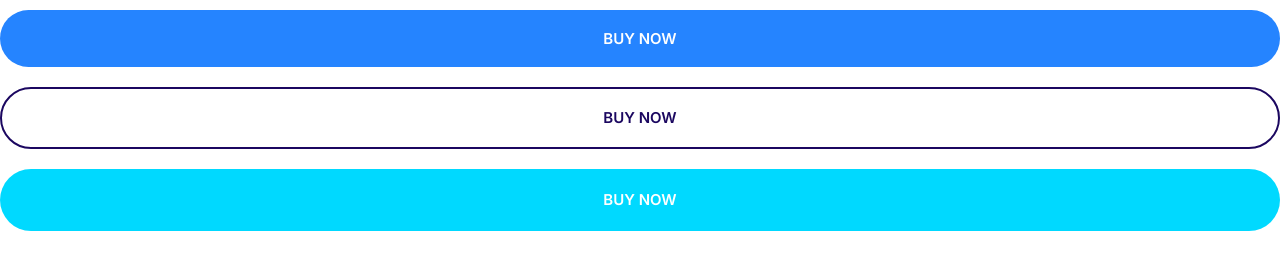
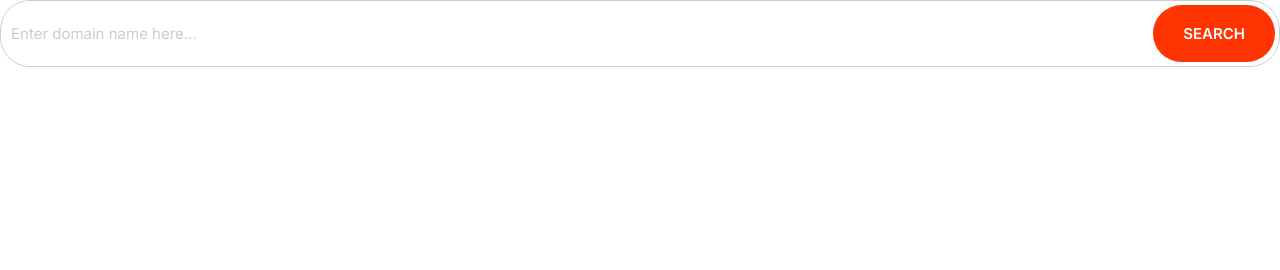
Before and after one commit to DelwoA/MoshifyCloudHosting, a plain HTML site: page index.html in a window 1280 px wide. Drawn offline with Linux system fonts and the light colour scheme.

Commit message:
Build the input components

```diff
--- a/css/styles.css
+++ b/css/styles.css
@@ -2,8 +2,10 @@
   --color-primary: #2584ff;
   --color-secondary: #00d9ff;
   --color-accent: #ff3400;
-  --colour-headings: #1b0760;
-  --colour-body: #918ca4;
+  --color-headings: #1b0760;
+  --color-body: #918ca4;
+  --color-border: #ccc;
+  --border-radius: 30px;
 }
 
 *,
@@ -20,7 +22,7 @@ html {
 
 body {
   font-family: Inter, Arial, Helvetica, sans-serif;
-  color: var(--colour-body);
+  color: var(--color-body);
   font-size: 2.4rem;
   line-height: 1.5;
 }
@@ -28,7 +30,7 @@ body {
 h1,
 h2,
 h3 {
-  color: var(--colour-headings);
+  color: var(--color-headings);
   margin-bottom: 1rem;
 }
 
@@ -132,7 +134,7 @@ a {
 .list {
   list-style: none;
   padding-left: 0;
-  color: var(--colour-headings);
+  color: var(--color-headings);
 }
 
 .list--inline .list__item {
@@ -218,14 +220,14 @@ a {
 }
 
 .btn--outline {
-  border: 2px solid var(--colour-headings);
-  color: var(--colour-headings);
+  border: 2px solid var(--color-headings);
+  color: var(--color-headings);
   background: transparent;
 }
 
 .btn--outline:hover {
   color: #fff;
-  background: var(--colour-headings);
+  background: var(--color-headings);
 }
 
 .btn--block {
@@ -238,3 +240,39 @@ a {
     font-size: 1.5rem;
   }
 }
+
+/* Inputs */
+.input {
+  border-radius: var(--border-radius);
+  border: 1px solid var(--color-border);
+  color: var(--color-headings);
+  font-size: 2rem;
+  outline: 0;
+  padding: 1.5rem 3.5rem;
+}
+
+::placeholder {
+  color: #cdcbd7;
+}
+
+.input-group {
+  border: 1px solid var(--color-border);
+  border-radius: var(--border-radius);
+  display: flex;
+}
+
+.input-group .input {
+  border: 0;
+  flex-grow: 1;
+  padding: 1.5rem 1rem;
+}
+
+.input-group .btn {
+  margin: 4px;
+}
+
+@media screen and (min-width: 1024px) {
+  .input {
+    font-size: 1.5rem;
+  }
+}
--- a/index.html
+++ b/index.html
@@ -14,8 +14,13 @@
     <link rel="stylesheet" href="css/styles.css" />
   </head>
   <body>
-    <button class="btn btn--primary btn--block">Buy Now</button>
-    <button class="btn btn--outline btn--block">Buy Now</button>
-    <a href="#" class="btn btn--secondary btn--block">Buy Now</a>
+    <div class="input-group">
+      <input
+        type="text"
+        class="input"
+        placeholder="Enter domain name here..."
+      />
+      <button class="btn btn--accent">Search</button>
+    </div>
   </body>
 </html>
```
Also changed, not shown: components/inputs.html (added, +4 -0 lines).
